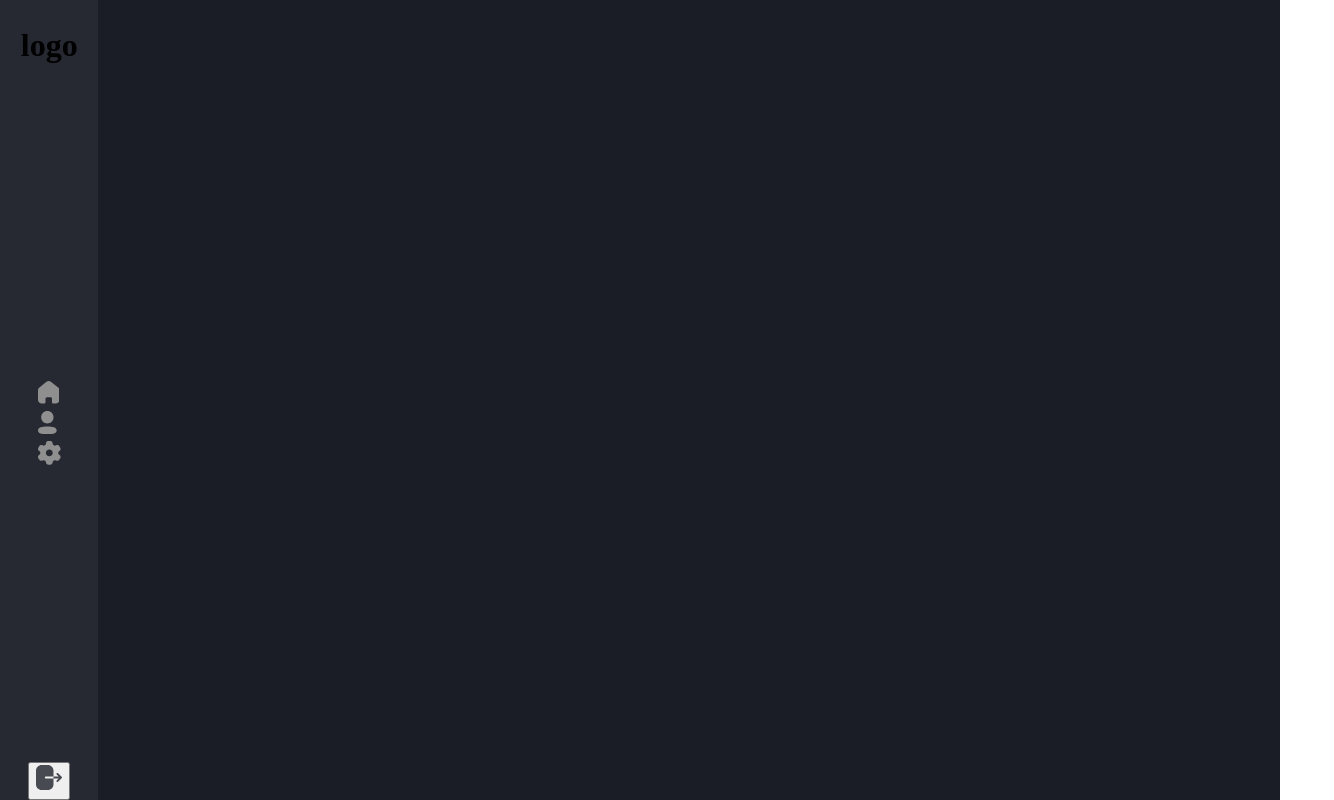
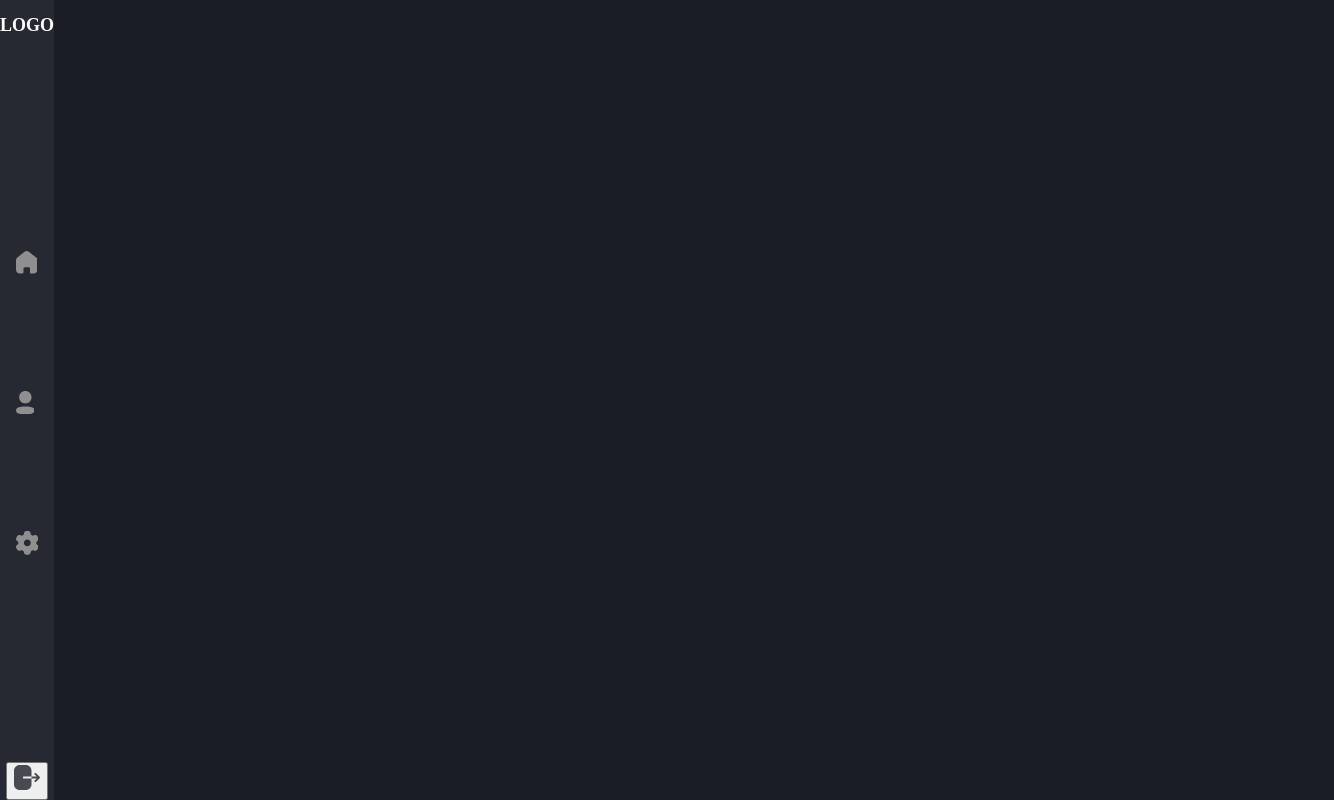
Before and after one commit to YaroslavMus/LogGo, a React (Vite) app: page / in a window 1280 px wide. Shown: the whole page, 1334 px wide, since content can reach past the window. Built offline with nearby package versions, Linux system fonts and the light colour scheme.

Commit message:
SideBar (90%), Main (start), Header (start)

```diff
--- a/src/App.jsx
+++ b/src/App.jsx
@@ -1,6 +1,8 @@
 import React from 'react'
 import './style.css'
 import SideBar from './componets/SideBar/SideBar'
+import Header from './componets/Header/Header'
+import Main from './componets/Main/Main'
 
 function App() {
 
@@ -8,8 +10,8 @@ function App() {
 		<>
 			<div className="main_wraper">
 				<SideBar />
-				<header></header>
-				<main></main>
+				<Header />
+				<Main />
 			</div>
 		</>
 	)
--- /dev/null
+++ b/src/componets/Header/Header.css
@@ -0,0 +1,4 @@
+.header_wraper{
+	display: flex;
+	flex-direction: row;
+}
--- /dev/null
+++ b/src/componets/Header/Header.jsx
@@ -0,0 +1,8 @@
+import React from 'react'
+import './Header.css'
+
+export default function Header() {
+	return (
+		<div className='header_wraper'></div>
+	)
+}
--- /dev/null
+++ b/src/componets/Main/Main.jsx
@@ -0,0 +1,8 @@
+import React from 'react'
+import './Main.css'
+
+export default function Main() {
+	return (
+		<div className='main_wraper'></div>
+	)
+}
--- a/src/componets/SideBar/SideBar.css
+++ b/src/componets/SideBar/SideBar.css
@@ -7,6 +7,10 @@
 	height: 100%;
 }
 ul{
+	display: flex;
+	flex-direction: column;
+	justify-content: space-between;
+	gap: 110px;
 	padding:0;
 	margin:0;
 }
@@ -17,3 +21,9 @@ li{
 .logowraper svg path {
 	fill:#8F8F8F;
 }
+h1 {
+	font-family: BakbakOne-Regular;
+	text-transform: uppercase;
+	color: #fff;
+	font-size: large;
+}
--- a/src/componets/SideBar/SideBar.jsx
+++ b/src/componets/SideBar/SideBar.jsx
@@ -1,5 +1,6 @@
 import React from 'react'
 import './SideBar.css'
+import '../../fonts/BakbakOne-Regular.ttf'
 
 function SideBar() {
 	return (
--- a/src/style.css
+++ b/src/style.css
@@ -138,8 +138,8 @@
 	gap: 0px 0px;
 	grid-template-columns: 0.5fr 3fr 3fr;
 	grid-template-areas:
-	  "logo_wraper header "
-	  "logo_wraper main";
+	  "logo_wraper header_wraper "
+	  "logo_wraper main_wraper";
 	background: rgb(26, 28, 38);
 	height: 100vh;
 	width: 100vw;
@@ -147,9 +147,9 @@
 .logo_wraper{
 	grid-area: logo_wraper;
 }
-main{
-	grid-area: main;
+.main_wraper{
+	grid-area: main_wraper;
 }
-header{
-	grid-area: header;
+.header_wraper{
+	grid-area: header_wraper;
 }
```
Also changed, not shown: src/componets/Main/Main.css (added).
